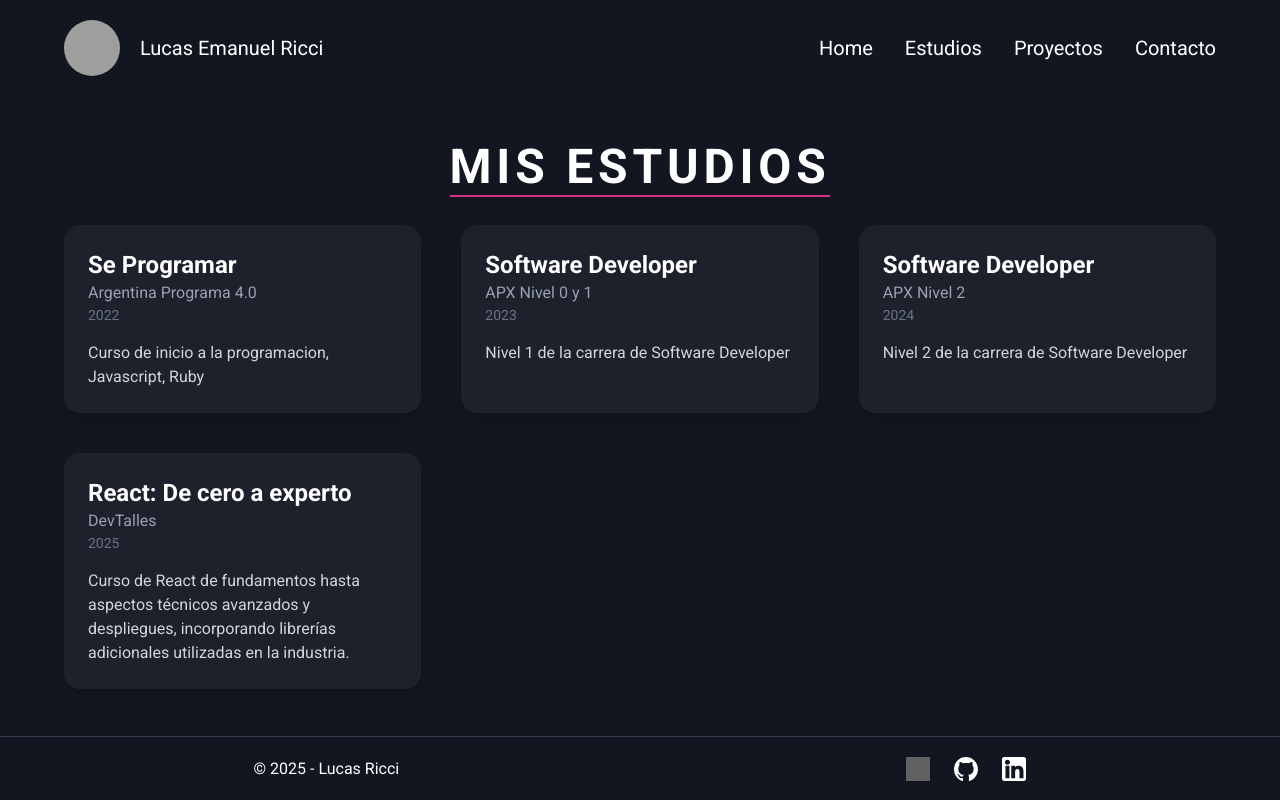
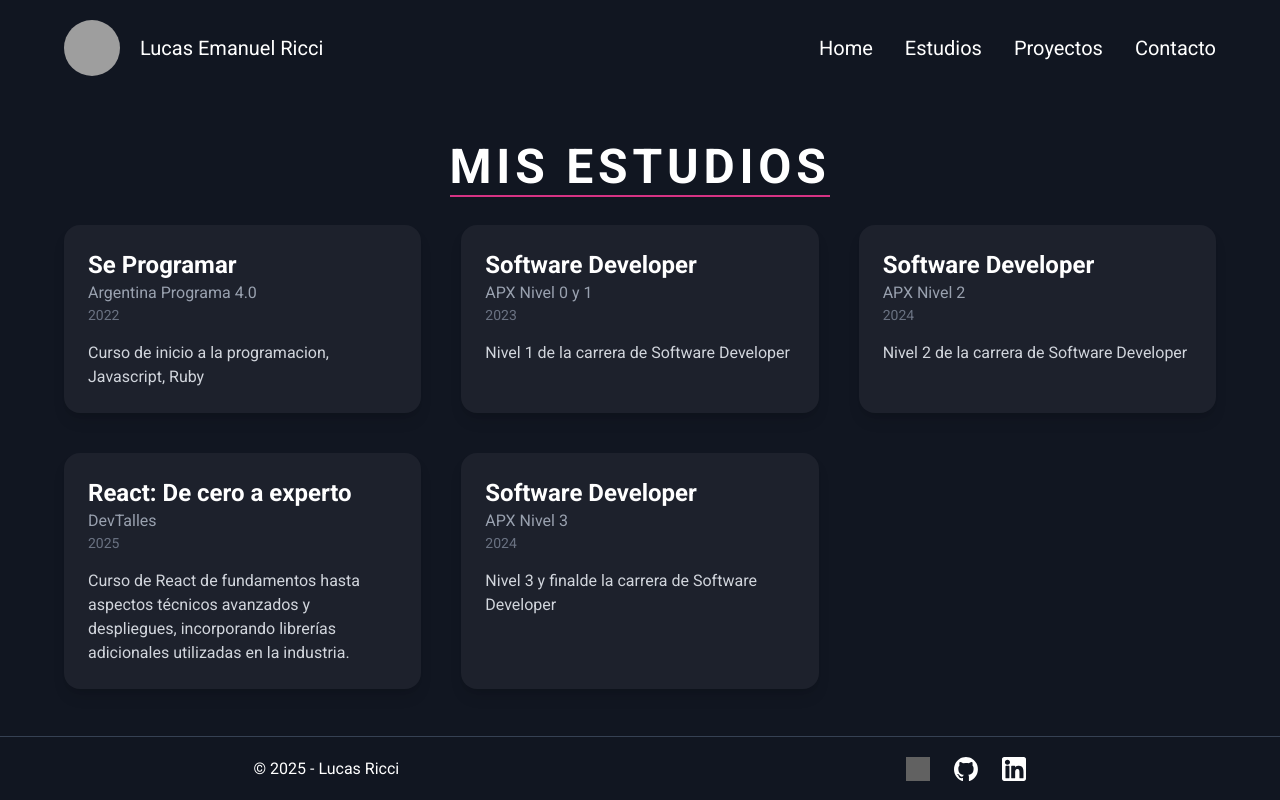
Before and after one commit to lukebro82/Portfolio, a React (Vite) app: page /estudios in a window 1280 px wide. Built offline with nearby package versions, Linux system fonts and the light colour scheme; grey boxes are pictures that could not be loaded.

Commit message:
new apx nivel 3

```diff
--- a/src/pages/Estudios.tsx
+++ b/src/pages/Estudios.tsx
@@ -43,6 +43,13 @@ export const Estudios = () => {
       description:
         "Curso de React de fundamentos hasta aspectos técnicos avanzados y despliegues, incorporando librerías adicionales utilizadas en la industria.",
       img: devtallesReact,
+    },
+    {
+      title: "Software Developer",
+      place: "APX Nivel 3",
+      date: "2024",
+      description: "Nivel 3 y finalde la carrera de Software Developer",
+      img: "https://res.cloudinary.com/apx/image/upload/w_1200/co_white,g_south_east,l_text:Arial_18_bold:diciembre%202025,x_411,y_150/co_white,g_north,l_text:Arial_60_bold:Lucas%20Emanuel%20Ricci,y_240/f_auto,q_auto/v1/apx2/certificates/web-2_-_certificate_rk3uwu.png",
     },
   ];
 
```
